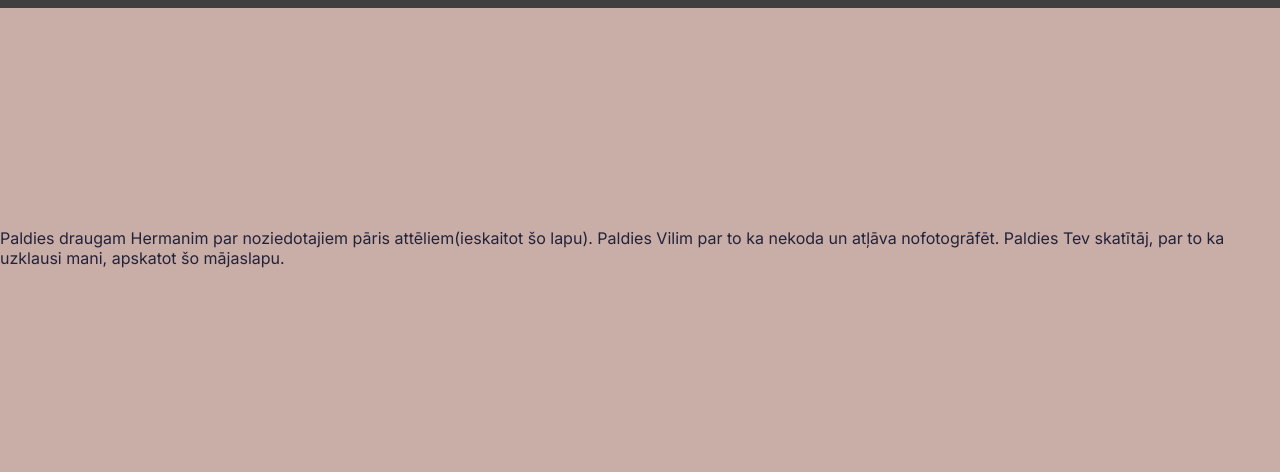
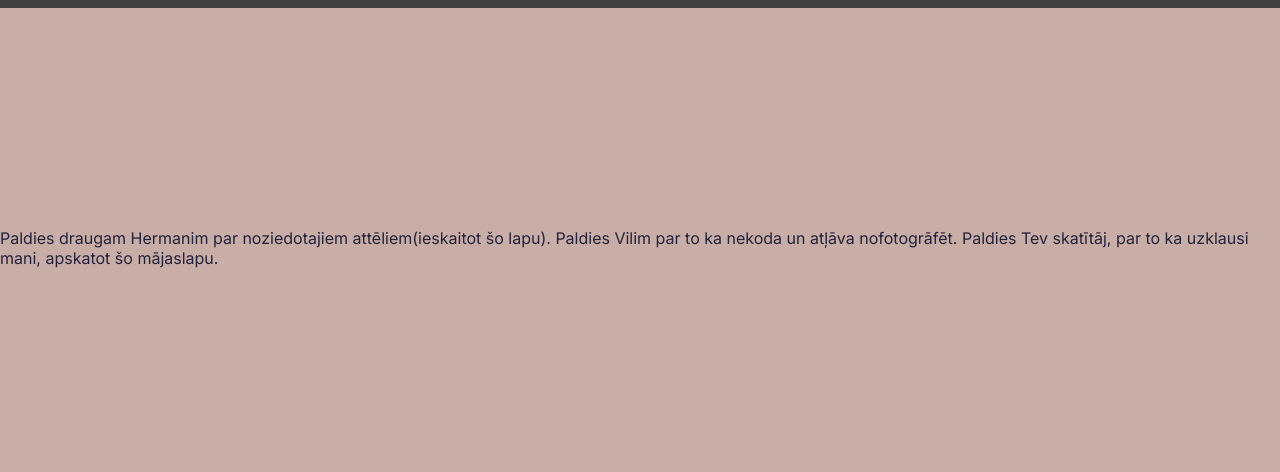
Before and after one commit to amozumacs/amozumacs.github.io, a plain HTML site: page parmani.html in a window 1280 px wide. Shown: the part 1672-2144 px from the top of the page. Drawn offline with Linux system fonts and the light colour scheme; grey boxes are pictures that could not be loaded.

Commit message:
Minor text change to about me section

```diff
--- a/parmani.html
+++ b/parmani.html
@@ -44,7 +44,7 @@
             </div>
         </div>
         <div class="content-block centered-block about-block">
-            <p>Paldies draugam Hermanim par noziedotajiem pāris attēliem(ieskaitot šo lapu). Paldies Vilim
+            <p>Paldies draugam Hermanim par noziedotajiem attēliem(ieskaitot šo lapu). Paldies Vilim
                 par to ka nekoda un atļāva nofotogrāfēt. Paldies Tev skatītāj, par to ka uzklausi mani, apskatot
                 šo mājaslapu.
             </p>
```
